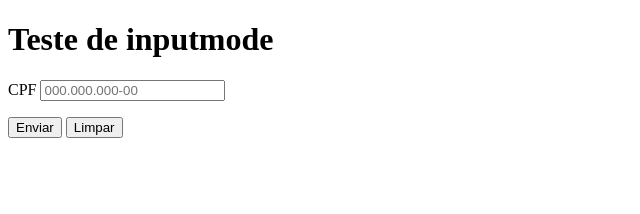
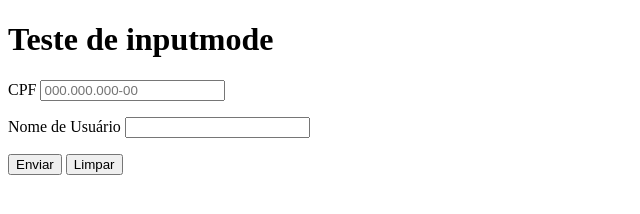
Before and after one commit to joaovictorcesartavares/html-css, a plain HTML site: page exercicios/ex025/form011.html in a window 1280 px wide. Shown: the whole page, without its empty margins (0-640 px from the left). Drawn offline with Linux system fonts and the light colour scheme.

Commit message:
Teste de inputmode com email

```diff
--- a/exercicios/ex025/form011.html
+++ b/exercicios/ex025/form011.html
@@ -14,6 +14,11 @@
         </p>
 
         <p>
+            <label for="iusu">Nome de Usuário</label>
+            <input type="email" name="usu" id="isu" inputmode="email" autocomplete="email">
+        </p>
+
+        <p>
             <input type="submit" value="Enviar">
             <input type="reset" value="Limpar">
         </p>
```
